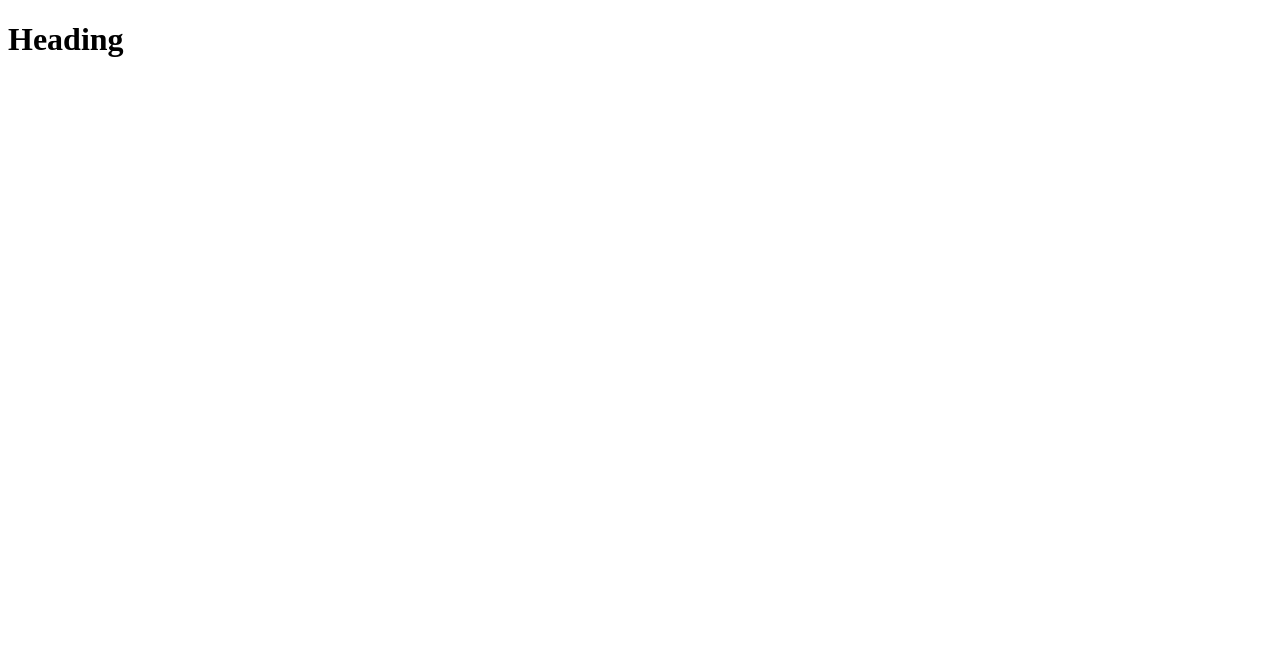
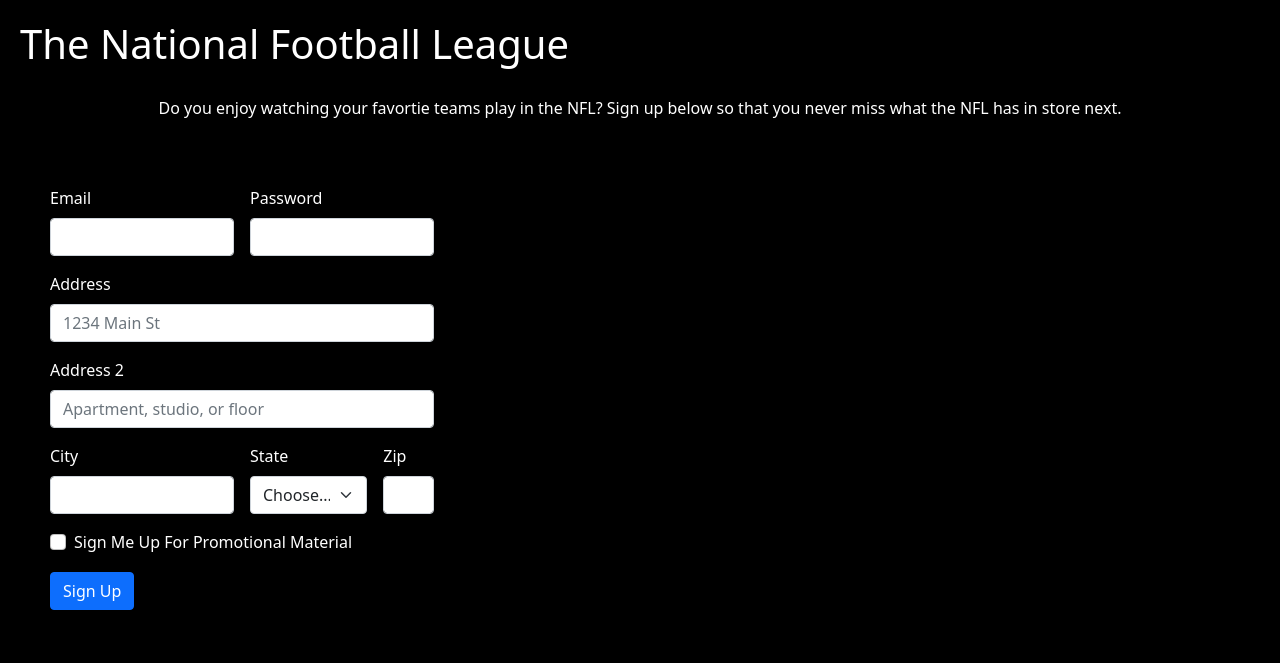
Before and after one commit to desdesevans/css-frameworks, a plain HTML site: page index.html in a window 1280 px wide. Drawn offline with nearby package versions, Linux system fonts and the light colour scheme.

Commit message:
Final Commit

```diff
--- a/index.html
+++ b/index.html
@@ -4,11 +4,56 @@
     <meta charset="UTF-8">
     <meta name="viewport" content="width=device-width, initial-scale=1.0">
     <meta http-equiv="X-UA-Compatible" content="ie=edge">
+    <link href="https://cdn.jsdelivr.net/npm/bootstrap@5.0.2/dist/css/bootstrap.min.css" rel="stylesheet" integrity="sha384-EVSTQN3/azprG1Anm3QDgpJLIm9Nao0Yz1ztcQTwFspd3yD65VohhpuuCOmLASjC" crossorigin="anonymous">
     <title>Title</title>
     <link rel="stylesheet" href="screen.css">
   </head>
   <body>
-    <h1>Heading</h1>
-    <script src="index.js"></script>
+    <h1>The National Football League</h1>
+    <p>Do you enjoy watching your favortie teams play in the NFL? Sign up below so that you never miss what the NFL has in store next.</p>
+    <form class="row g-3">
+      <div class="col-md-6">
+        <label for="inputEmail4" class="form-label">Email</label>
+        <input type="email" class="form-control" id="inputEmail4">
+      </div>
+      <div class="col-md-6">
+        <label for="inputPassword4" class="form-label">Password</label>
+        <input type="password" class="form-control" id="inputPassword4">
+      </div>
+      <div class="col-12">
+        <label for="inputAddress" class="form-label">Address</label>
+        <input type="text" class="form-control" id="inputAddress" placeholder="1234 Main St">
+      </div>
+      <div class="col-12">
+        <label for="inputAddress2" class="form-label">Address 2</label>
+        <input type="text" class="form-control" id="inputAddress2" placeholder="Apartment, studio, or floor">
+      </div>
+      <div class="col-md-6">
+        <label for="inputCity" class="form-label">City</label>
+        <input type="text" class="form-control" id="inputCity">
+      </div>
+      <div class="col-md-4">
+        <label for="inputState" class="form-label">State</label>
+        <select id="inputState" class="form-select">
+          <option selected>Choose...</option>
+          <option>...</option>
+        </select>
+      </div>
+      <div class="col-md-2">
+        <label for="inputZip" class="form-label">Zip</label>
+        <input type="text" class="form-control" id="inputZip">
+      </div>
+      <div class="col-12">
+        <div class="form-check">
+          <input class="form-check-input" type="checkbox" id="gridCheck">
+          <label class="form-check-label" for="gridCheck">
+            Sign Me Up For Promotional Material
+          </label>
+        </div>
+      </div>
+      <div class="col-12">
+        <button type="submit" class="btn btn-primary">Sign Up</button>
+      </div>
+    </form>
   </body>
 </html>
--- a/screen.css
+++ b/screen.css
@@ -1 +1,18 @@
 /* Add screen styles below */
+
+body {
+    background: #000000;
+    color: #FFFFFF;
+}
+form {
+    max-width: 500px;
+    padding: 50px;
+  }
+
+  h1 {
+    padding: 20px;
+  }
+
+  p {
+    text-align: center;
+  }
```
